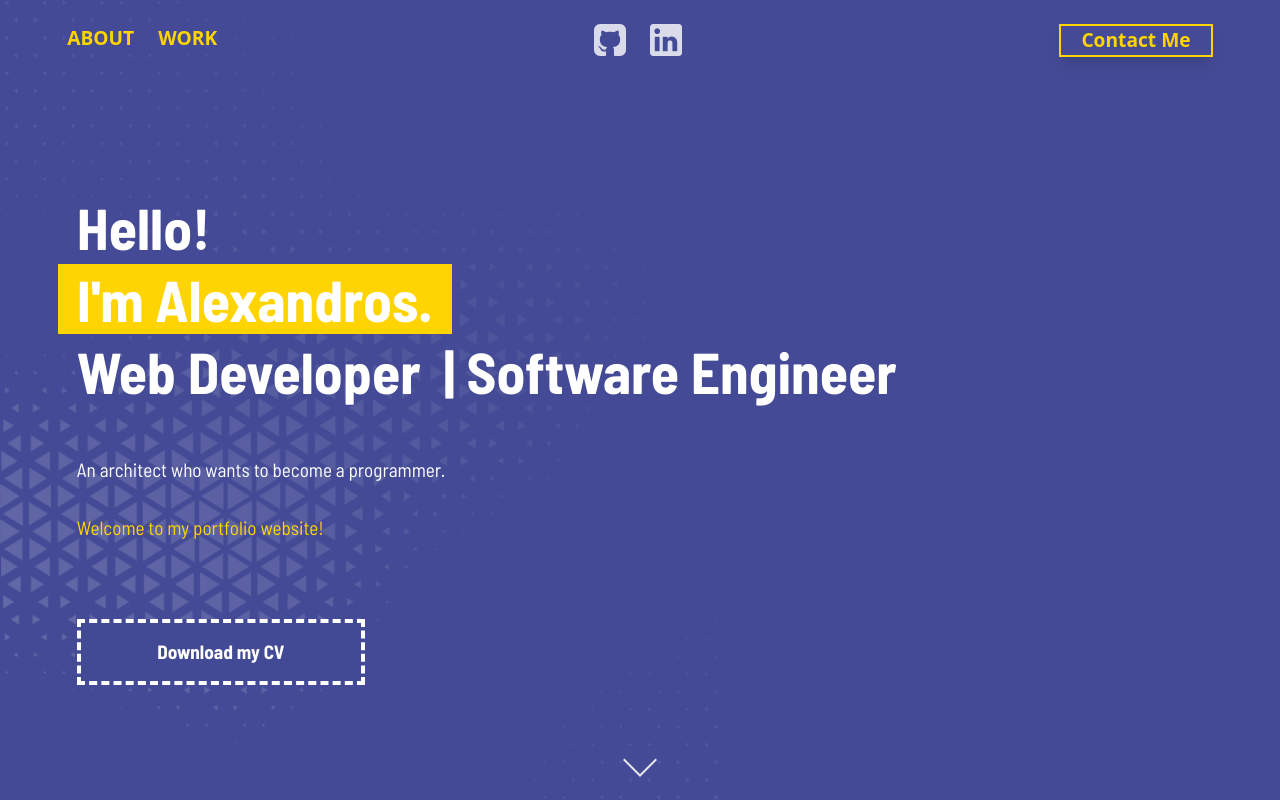
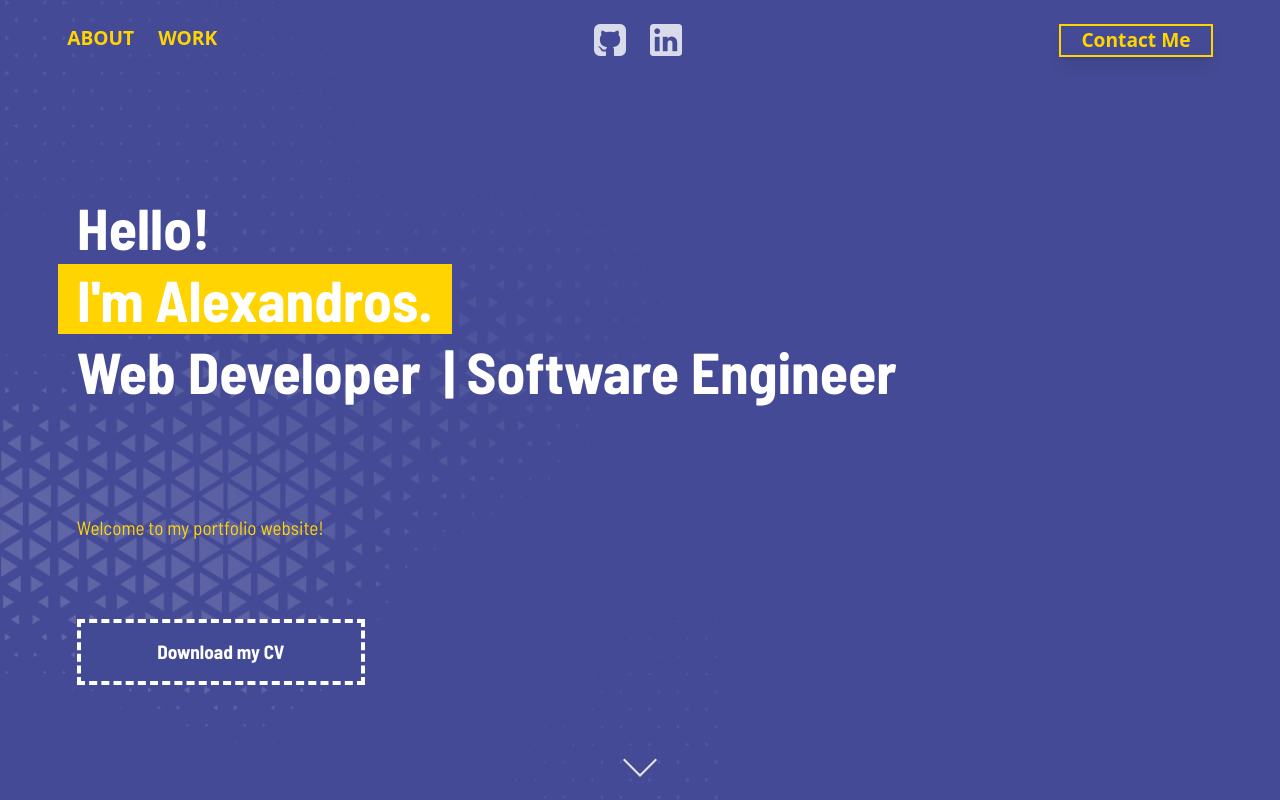
Before and after one commit to alekosomegas/portfolio, a Next.js app: page / in a window 1280 px wide. Built offline with nearby package versions, Linux system fonts and the light colour scheme.

Commit message:
home page edit

```diff
--- a/src/pages/sections/Landing.jsx
+++ b/src/pages/sections/Landing.jsx
@@ -36,7 +36,6 @@ const Landing = React.forwardRef(function Landing(props, ref) {
         </div>
 
         <p className="max-w-screen-sm mt-10 land-text">
-          An architect who wants to become a programmer.
           <br />
           <br />{" "}
           <span className="text-mainHighlight">
```
